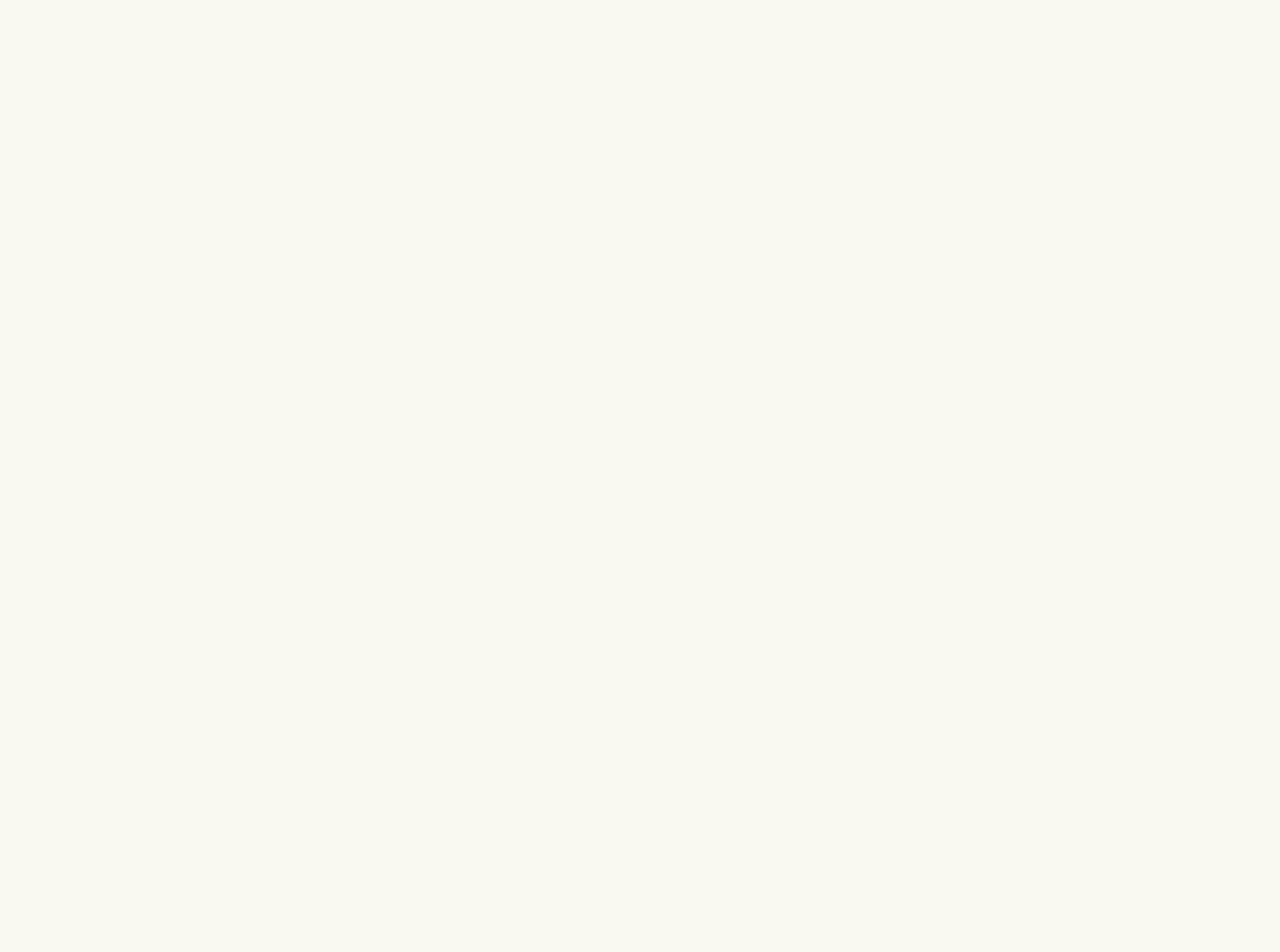
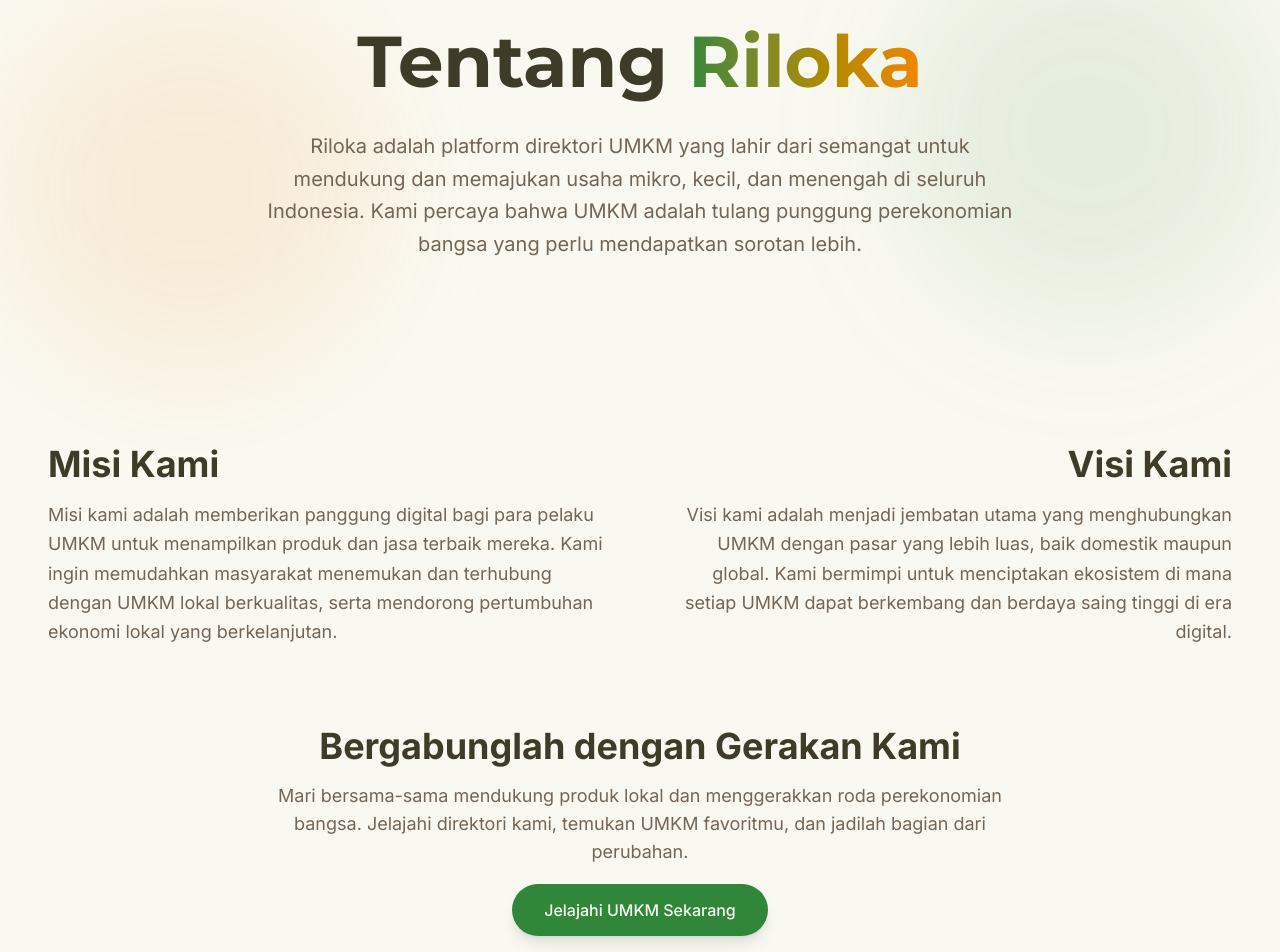
Before and after one commit to mwhehe30/Riloka, a Next.js app: page /tentang in a window 1280 px wide. Shown: the part 140-1092 px from the top of the page. Before the commit the page ends 800 px from the top, so only its background shows below. Built offline with nearby package versions, Linux system fonts and the light colour scheme.

Commit message:
nambahin halaman tentang

```diff
--- a/app/tentang/page.jsx
+++ b/app/tentang/page.jsx
@@ -1,3 +1,80 @@
+import { Sparkles } from 'lucide-react';
+
 export default function Page() {
-  return <div>page</div>;
+  return (
+    <main className='min-h-screen'>
+      <section className='relative pt-24 pb-20 px-4 sm:px-6 lg:px-8 flex items-center justify-center'>
+        <div className='absolute inset-0 -z-10'>
+          <div className='absolute top-20 right-0 size-36 md:size-64 lg:size-96 bg-primary/20 lg:bg-primary/10 rounded-full blur-3xl' />
+          <div className='absolute bottom-0 left-0 size-36 md:size-64 lg:size-96 bg-accent/20 lg:bg-accent/10 rounded-full blur-3xl' />
+        </div>
+
+        <div className='max-w-5xl mx-auto text-center'>
+          <div className='inline-flex items-center gap-2 bg-primary/10 text-primary px-4 py-2 rounded-full mb-6 font-medium text-sm'>
+            <Sparkles className='size-4' />
+            Mengenal Riloka Lebih Dekat
+          </div>
+
+          <h1 className='text-5xl sm:text-6xl lg:text-7xl font-display font-bold text-foreground mb-6 leading-tight font-montserrat'>
+            Tentang{' '}
+            <span className='text-transparent bg-clip-text bg-gradient-to-r from-primary to-accent'>
+              Riloka
+            </span>
+          </h1>
+
+          <p className='text-lg sm:text-xl text-muted-foreground mb-10 max-w-3xl mx-auto leading-relaxed'>
+            Riloka adalah platform direktori UMKM yang lahir dari semangat untuk
+            mendukung dan memajukan usaha mikro, kecil, dan menengah di
+            seluruh Indonesia. Kami percaya bahwa UMKM adalah tulang punggung
+            perekonomian bangsa yang perlu mendapatkan sorotan lebih.
+          </p>
+        </div>
+      </section>
+
+      <div className='container mx-auto px-6 lg:px-12 py-12 md:py-16'>
+        <div className='grid grid-cols-1 md:grid-cols-2 gap-12 items-center'>
+          <div className='text-left'>
+            <h2 className='text-3xl md:text-4xl font-bold text-foreground mb-4'>
+              Misi Kami
+            </h2>
+            <p className='text-lg text-muted-foreground leading-relaxed'>
+              Misi kami adalah memberikan panggung digital bagi para pelaku UMKM
+              untuk menampilkan produk dan jasa terbaik mereka. Kami ingin
+              memudahkan masyarakat menemukan dan terhubung dengan UMKM lokal
+              berkualitas, serta mendorong pertumbuhan ekonomi lokal yang
+              berkelanjutan.
+            </p>
+          </div>
+          <div className='text-left md:text-right'>
+            <h2 className='text-3xl md:text-4xl font-bold text-foreground mb-4'>
+              Visi Kami
+            </h2>
+            <p className='text-lg text-muted-foreground leading-relaxed'>
+              Visi kami adalah menjadi jembatan utama yang menghubungkan UMKM
+              dengan pasar yang lebih luas, baik domestik maupun global. Kami
+              bermimpi untuk menciptakan ekosistem di mana setiap UMKM dapat
+              berkembang dan berdaya saing tinggi di era digital.
+            </p>
+          </div>
+        </div>
+
+        <div className='text-center mt-20'>
+          <h2 className='text-3xl md:text-4xl font-bold text-foreground mb-4'>
+            Bergabunglah dengan Gerakan Kami
+          </h2>
+          <p className='text-lg text-muted-foreground max-w-3xl mx-auto mb-8'>
+            Mari bersama-sama mendukung produk lokal dan menggerakkan roda
+            perekonomian bangsa. Jelajahi direktori kami, temukan UMKM
+            favoritmu, dan jadilah bagian dari perubahan.
+          </p>
+          <a
+            href='/umkm'
+            className='px-8 py-4 font-medium text-white bg-primary rounded-full hover:bg-primary/90 transition-all duration-300 shadow-lg hover:shadow-xl'
+          >
+            Jelajahi UMKM Sekarang
+          </a>
+        </div>
+      </div>
+    </main>
+  );
 }
```
